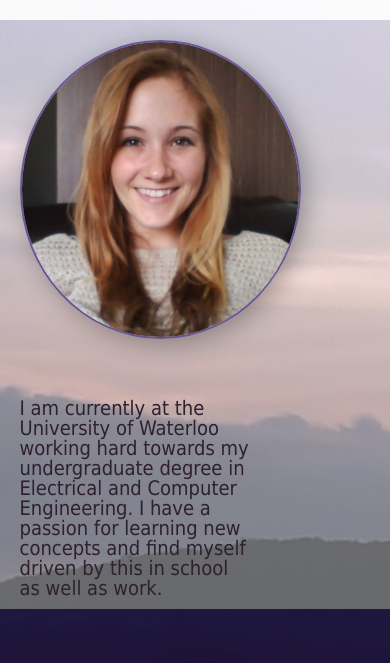
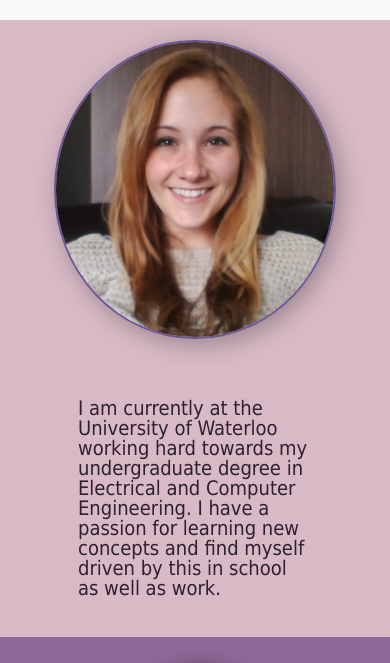
Before and after one commit to emilyhilbig/hilbig.me, a plain HTML site: page index.html in a window 390 px wide. Shown: the part 108-771 px from the top of the page. Drawn offline with Linux system fonts and the light colour scheme.

Commit message:
mobile site fixes

```diff
--- a/css/website.css
+++ b/css/website.css
@@ -32,6 +32,7 @@ h1{
   height: auto;
 	font-family: Tahoma, Geneva, sans-serif;
 	z-index: 0;
+  width: 100%;
 }
 
 .header{
@@ -127,11 +128,11 @@ h1{
 	color: #2E212D;
 	font-size: 20px;
 	padding-left: 5%;
+  padding-right: 5%;
   padding-top: 10%;
+  padding-bottom: 10%;
   width: auto;
-	max-width: 60%;
-  min-width: 30%;
-  height: 25%;/*
+	max-width: 60%;/*
   min-height: 5em;
   max-height: 25em;
   padding-top: 3.5em;*/
@@ -142,8 +143,8 @@ h1{
 
 .contact-me-pls{
 	background-color: rgba(73,51,138,0.4);
-	padding: 2em;
 	text-align: center;
+  width: 100%;
 }
 
 .contact-me-pls img{
@@ -164,6 +165,11 @@ h1{
   box-shadow: 5px 5px 25px rgba(0, 0, 0, 0);
 }
 
+.mobile-resume{
+  visibility: hidden;
+  display: none;
+}
+
 .footer {
   height: 150px;
   width: 100%;
@@ -177,7 +183,6 @@ h1{
   text-align: center;
   margin-bottom: 20px;
   margin-top: 100px;
-  padding: 5px;
   position: absolute;
 }
 /*mobile*/
@@ -190,14 +195,46 @@ h1{
   opacity: 0.8;
   height: 15px;
 }
-@media screen and (max-width: 2859px) { /* Specific to this particular image
+@media screen and (max-width: 700px) { /* Specific to this particular image
   img.bg {
     left: 50%;
     margin-left: -1430px;   /* 50%
   }
 }
-
 /*
 a:hover {
     text-decoration: none;
-}*/
+  }*/
+  .container{
+    background-image: none;
+    background-color: rgb(190, 140, 159);
+    background-size: cover;
+    /*width: contain;*/
+    height: auto;
+    font-family: Tahoma, Geneva, sans-serif;
+    z-index: 0;
+  }
+
+  .mobile-resume{
+    visibility: visible;
+    display: inherit;
+  }
+
+  .header a{
+    visibility: hidden;
+  }
+
+  .about-me img{
+    margin-left: auto;
+    margin-right: auto;
+    text-align: center;
+    display: block;
+    float: none;
+  }
+  .about-me p{
+    margin-left: auto;
+    margin-right: auto;
+    display: block;
+    float: none;
+  }
+}
--- a/index.html
+++ b/index.html
@@ -43,6 +43,10 @@
 	<a href="https://www.linkedin.com/pub/emily-hilbig/68/203/908">
 		<img class="shaded" src="images/linkedinlogo.png">
 	</a>
+
+	<a class="mobile-resume" href="EmilyHilbigResume.pdf">
+		<img class="shaded" src="images/linkedinlogo.png">
+	</a>
 </div><!--
 <img src="images/algonqpark-sunset.jpg" class="bg"> -->
 
```
